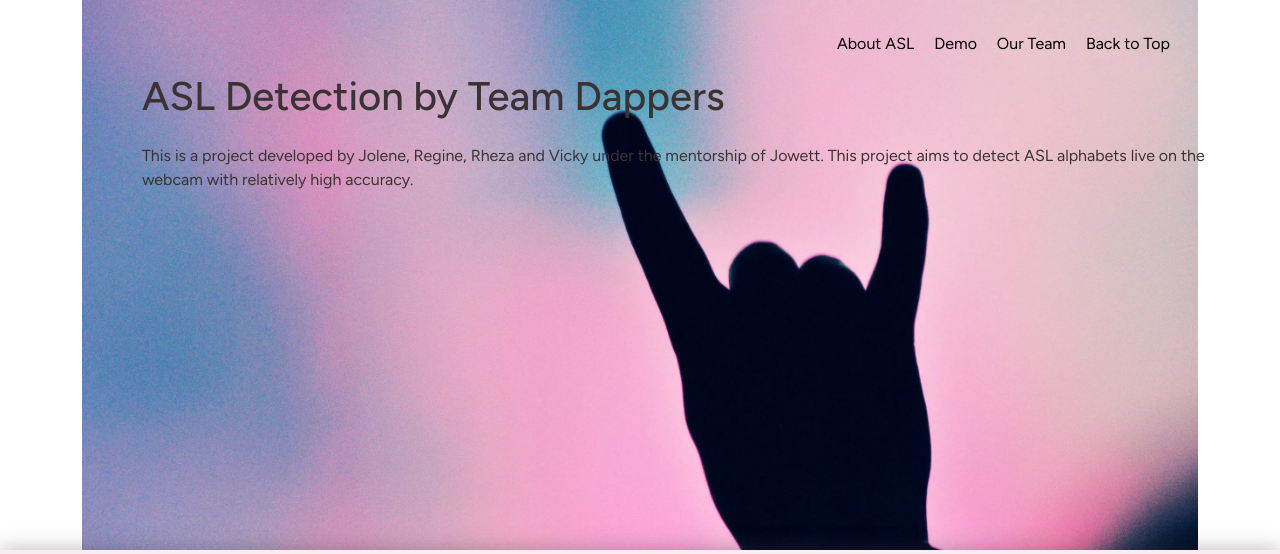
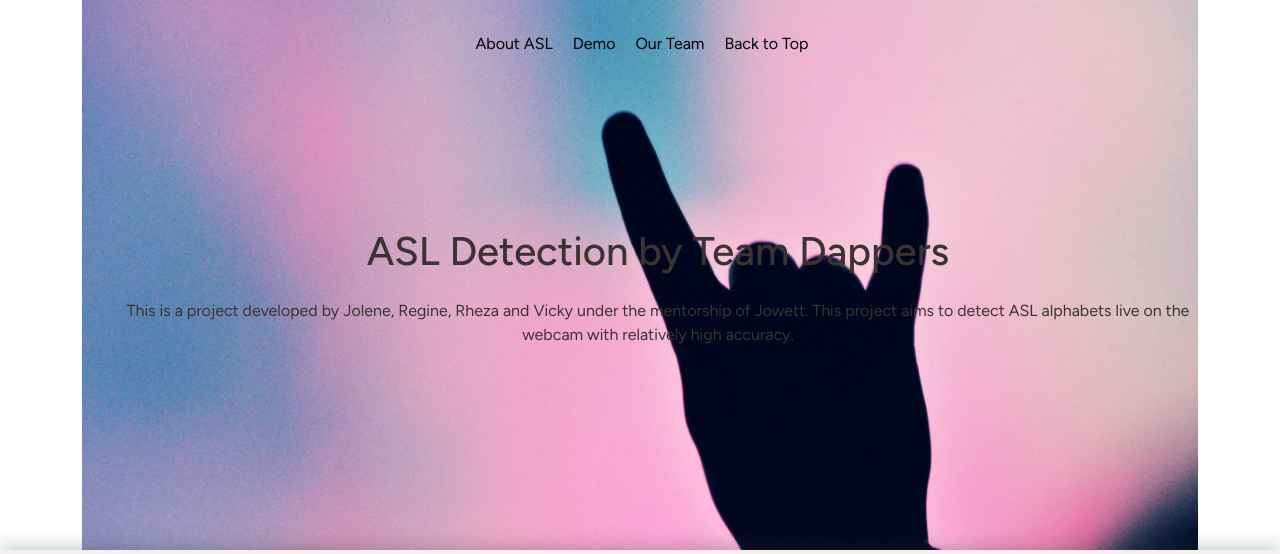
Before and after one commit to JowettC/asl_image_recog, a Flask app: page / in a window 1280 px wide. Shown: the top 554 px of the page. Run offline with Flask 2, Linux system fonts and the light colour scheme.

Commit message:
centering of nav and hero

```diff
--- a/templates/index.html
+++ b/templates/index.html
@@ -63,13 +63,14 @@
 		a:hover {
 			font-style: italic;
 			color: rgb(129, 102, 102);
+			text-decoration: underline;
 		}
 	</style>
 </head>
 
 <body>
-	<div class="d-flex justify-content-end pe-2 container">
-		<ul style="position:fixed;z-index:0" class="pt-2 m-4">
+	<div class="d-flex justify-content-center pe-2 container">
+		<ul style="position:fixed;z-index:0 w-100" class="pt-2 m-4">
 			<li class="d-inline p-2"><a href="#about">About ASL</a></li>
 			<li class="d-inline p-2"><a href="#demo">Demo</a></li>
 			<li class="d-inline p-2"><a href="#team">Our Team</a></li>
@@ -78,7 +79,7 @@
 	</div>
 	<div class="container-fluid p-0">
 		<div class="row container mx-auto" id="top">
-			<div class="parallax" style="background-image:url( {{header_img}} );z-index:-1;">
+			<div class="parallax d-flex justify-content-center align-items-center text-center" style="background-image:url( {{header_img}} );z-index:-1;">
 
 				<div class="ps-5 py-4 container" style="position:fixed;z-index:0">
 					<h1 class="mt-5 mb-4">ASL Detection by Team Dappers</h1>
```
